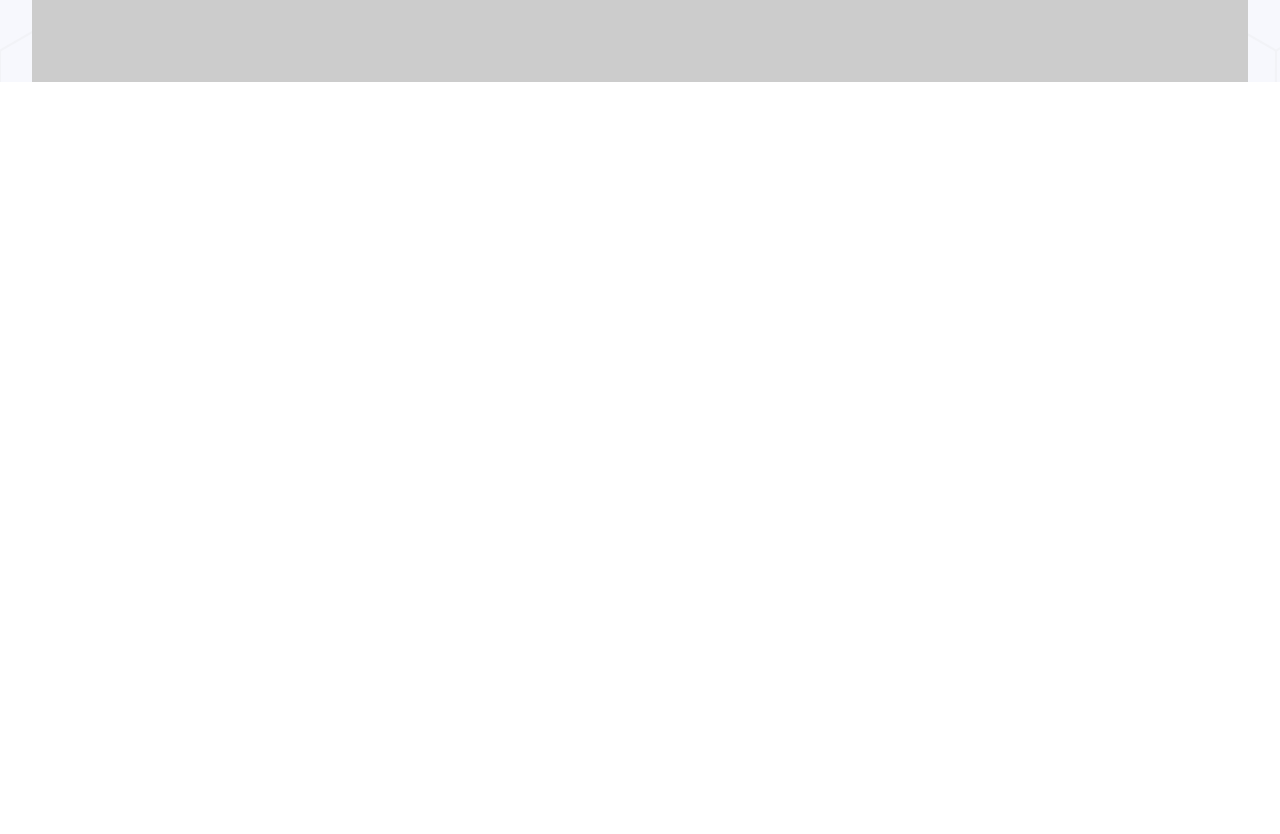
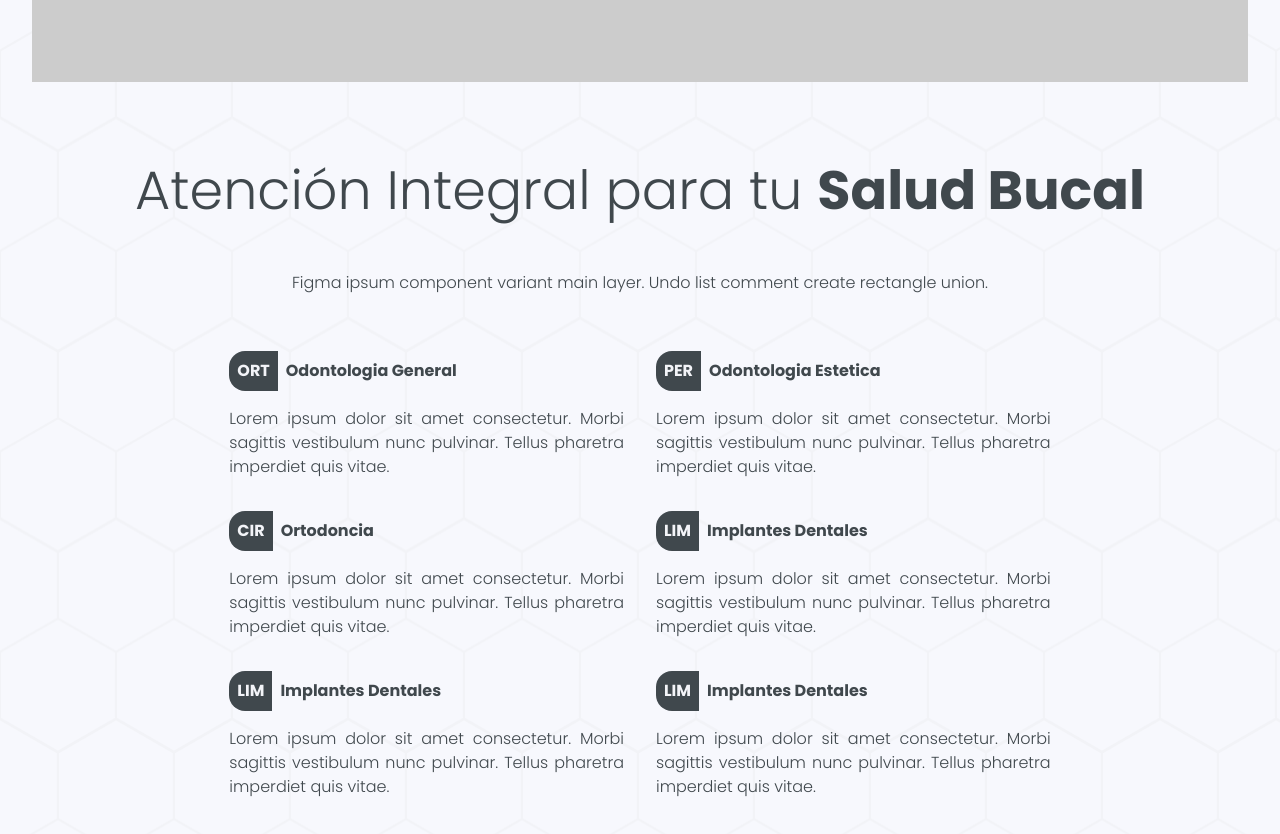
Before and after one commit to isaicastillo13/pacificdentalclinic_site, a React (Vite) app: page /servicios in a window 1280 px wide. Shown: the part 718-1552 px from the top of the page. Before the commit the page ends 800 px from the top, so only its background shows below. Built offline with nearby package versions, Linux system fonts and the light colour scheme.

Commit message:
feat: implement OurServices component with ServicesDesc for service details presentation

```diff
--- /dev/null
+++ b/src/components/services/OurServices.jsx
@@ -0,0 +1,49 @@
+import ServicesDesc from "../ui/ServicesDesc";
+
+function OurServices() {
+  return (
+    <section className="">
+      <div className="flex flex-col md:items-center md:justify-center md:h-screen gap-10">
+        <h2 className="text-center text-[32px] md:text-[40px] lg:text-[54px] px-4">Atención Integral para tu <b className="font-bold">Salud Bucal</b></h2>
+        <p className="text-[10px] md:text-xs lg:text-base text-center">
+          Figma ipsum component variant main layer. Undo list comment create
+          rectangle union.
+        </p>
+        <div className="grid gap-8 p-4 md:grid-cols-2 w-2/3 mx-auto">
+          <ServicesDesc
+            abreviatura="ORT"
+            servicio="Odontologia General"
+            descripcion="Lorem ipsum dolor sit amet consectetur. Morbi sagittis vestibulum nunc pulvinar. Tellus pharetra imperdiet quis vitae."
+          />
+          <ServicesDesc
+            abreviatura="PER"
+            servicio="Odontologia Estetica"
+            descripcion="Lorem ipsum dolor sit amet consectetur. Morbi sagittis vestibulum nunc pulvinar. Tellus pharetra imperdiet quis vitae."
+          />
+          <ServicesDesc
+            abreviatura="CIR"
+            servicio="Ortodoncia"
+            descripcion="Lorem ipsum dolor sit amet consectetur. Morbi sagittis vestibulum nunc pulvinar. Tellus pharetra imperdiet quis vitae."
+          />
+          <ServicesDesc
+            abreviatura="LIM"
+            servicio="Implantes Dentales"
+            descripcion="Lorem ipsum dolor sit amet consectetur. Morbi sagittis vestibulum nunc pulvinar. Tellus pharetra imperdiet quis vitae."
+          />
+          <ServicesDesc
+            abreviatura="LIM"
+            servicio="Implantes Dentales"
+            descripcion="Lorem ipsum dolor sit amet consectetur. Morbi sagittis vestibulum nunc pulvinar. Tellus pharetra imperdiet quis vitae."
+          />
+          <ServicesDesc
+            abreviatura="LIM"
+            servicio="Implantes Dentales"
+            descripcion="Lorem ipsum dolor sit amet consectetur. Morbi sagittis vestibulum nunc pulvinar. Tellus pharetra imperdiet quis vitae."
+          />
+        </div>
+      </div>
+    </section>
+  );
+}
+
+export default OurServices;
--- a/src/components/ui/ServicesDesc.jsx
+++ b/src/components/ui/ServicesDesc.jsx
@@ -3,8 +3,8 @@ import React from "react";
 function ServicesDesc({abreviatura,servicio, descripcion})  {
     return (
         <div className="flex flex-col gap-4">
-            <div className="flex justify-center items-center gap-2">
-                <span className="bg-secundary text-neutralsligth font-bold p-2 rounded-s-2xl">{abreviatura}</span>
+            <div className="flex justify-start items-center gap-2">
+                <span className="bg-primary text-neutralsligth font-bold p-2 rounded-s-2xl">{abreviatura}</span>
                 <p className="font-bold">{servicio}</p>
             </div>
             <p className="text-justify font-light">{descripcion}</p>
--- a/src/pages/Servicios.jsx
+++ b/src/pages/Servicios.jsx
@@ -1,9 +1,11 @@
 import React from 'react';
 import Hero from '../components/services/Hero.jsx';
+import Services from '../components/services/OurServices.jsx';
 function Servicios() {
   return (
     <>
         <Hero />
+        <Services />
     </>
   );
 }
```
